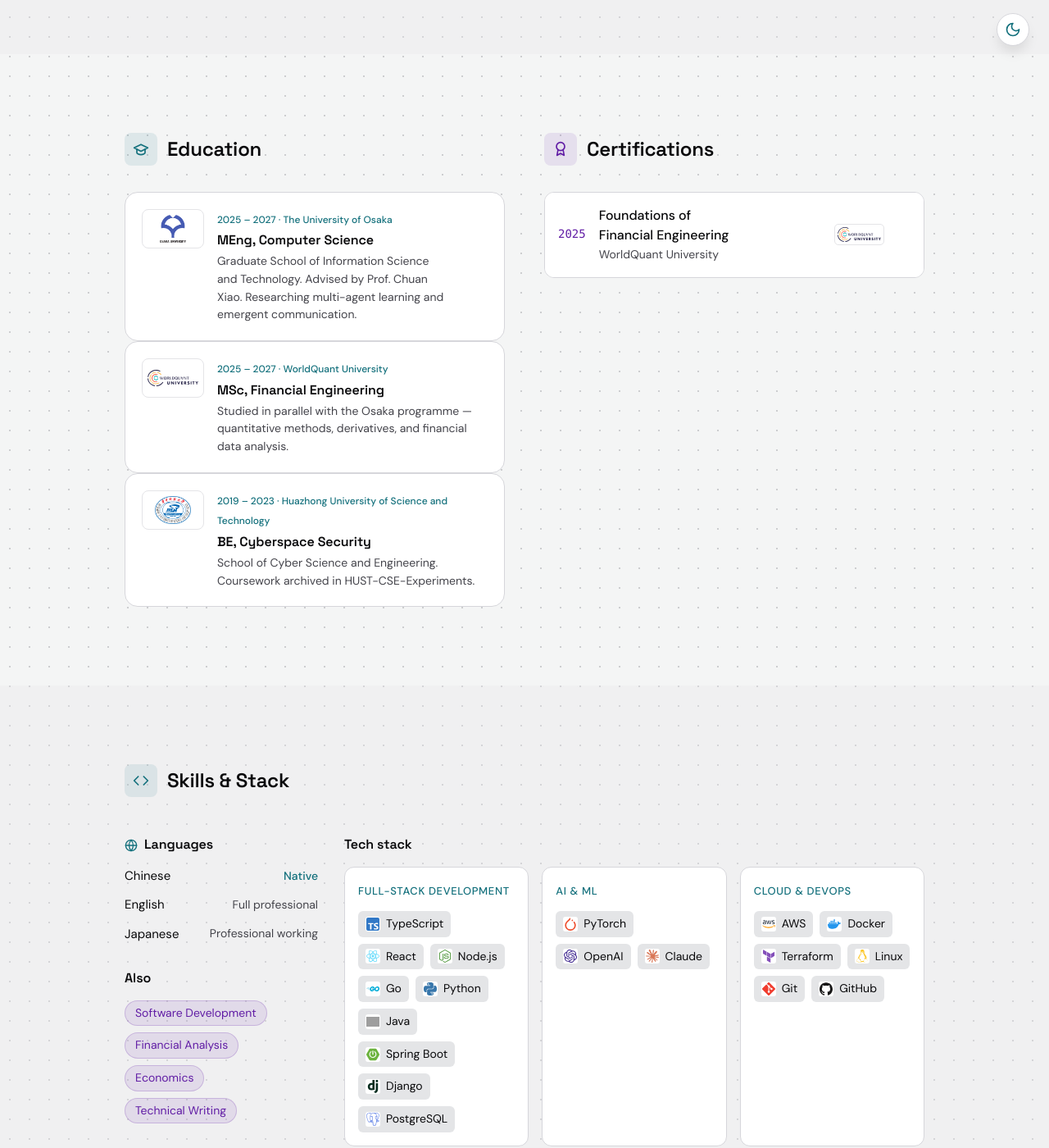
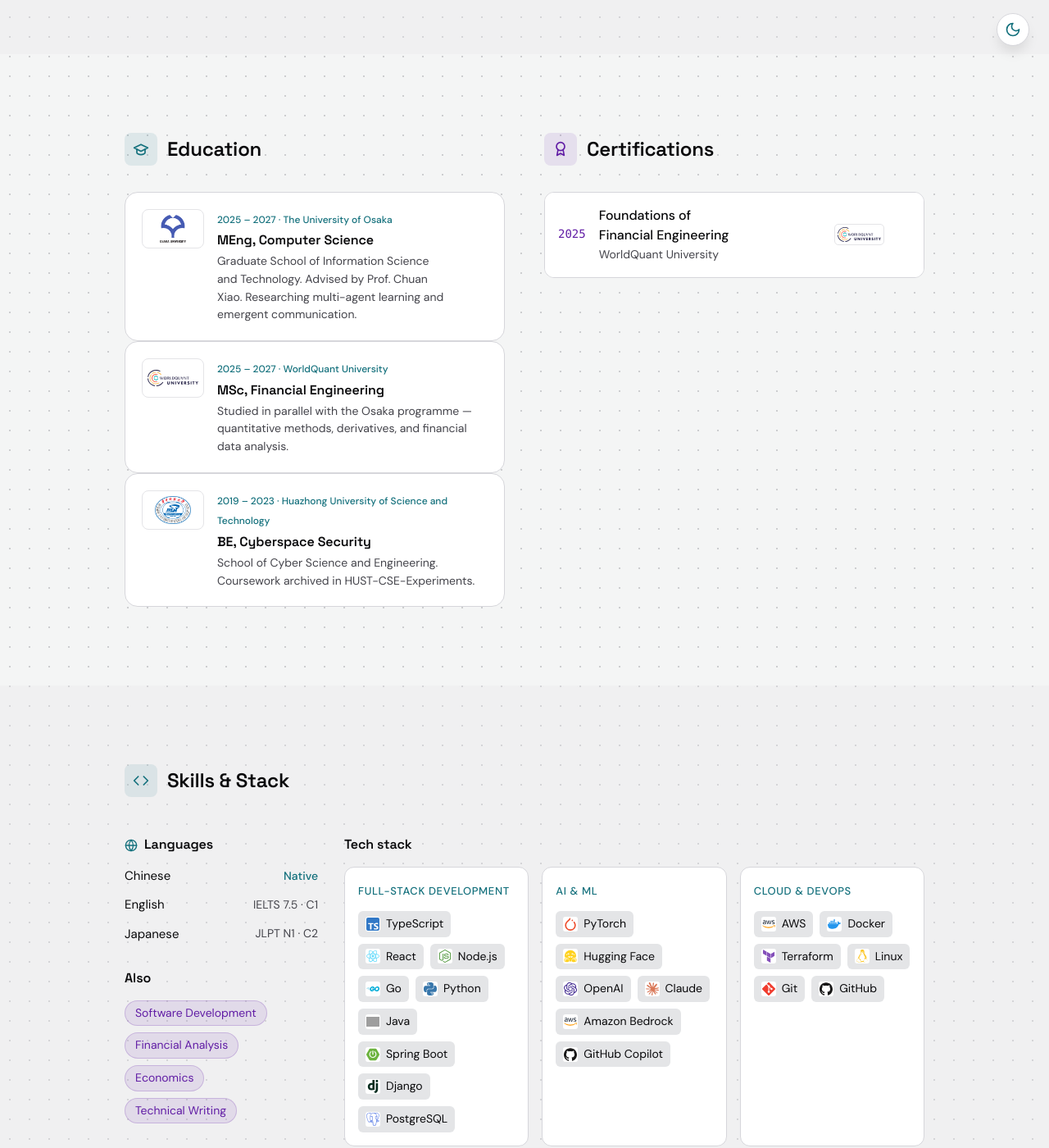
Before and after one commit to zichuanxu/zichuanxu.github.io, a Jekyll site: the page built from _pages/about.html, in a window 1280 px wide and 1400 px high, scrolled down 5487 px. Shown: the whole window at 82% size. Built offline with Jekyll 4.4.1, drawn with Linux system fonts in a browser that asks for light colours; grey boxes are pictures that could not be loaded.

Commit message:
content: enrich homepage profile details and links

```diff
--- a/_pages/about.html
+++ b/_pages/about.html
@@ -160,9 +160,9 @@
         <div class="sf-featured">
           <span class="sf-featured-label">Currently at</span>
           <div class="sf-featured-row">
-            <span class="sf-featured-item">Initial. S</span>
-            <span class="sf-featured-item">The University of Osaka</span>
-            <span class="sf-featured-item">WorldQuant University</span>
+            <a class="sf-featured-item" href="https://mykura.ai/" target="_blank" rel="noopener">Initial. S</a>
+            <a class="sf-featured-item" href="https://www.osaka-u.ac.jp/ja" target="_blank" rel="noopener">The University of Osaka</a>
+            <a class="sf-featured-item" href="https://www.wqu.edu/" target="_blank" rel="noopener">WorldQuant University</a>
           </div>
         </div>
       </div>
@@ -248,10 +248,10 @@
         <!-- Initial. S -->
         <div class="reveal sf-role" style="--reveal-delay: 0.1s">
           <div class="sf-role-head">
-            <div class="sf-role-brand">
+            <a class="sf-role-brand" href="https://mykura.ai/" target="_blank" rel="noopener">
               <img src="/images/mykura.png" alt="" loading="lazy" decoding="async" />
               <h3>Initial. S Co. Ltd.</h3>
-            </div>
+            </a>
             <span class="sf-role-place">Tokyo, Japan</span>
             <span class="sf-badge is-live"><span class="sf-dot-live" aria-hidden="true"></span>Current</span>
           </div>
@@ -285,10 +285,10 @@
         <!-- Rakuten -->
         <div class="reveal sf-role" style="--reveal-delay: 0.1s">
           <div class="sf-role-head">
-            <div class="sf-role-brand">
+            <a class="sf-role-brand" href="https://global.rakuten.com/corp/" target="_blank" rel="noopener">
               <img src="/images/rakuten-logo.png" alt="" loading="lazy" decoding="async" />
               <h3>Rakuten</h3>
-            </div>
+            </a>
             <span class="sf-role-place">Tokyo, Japan</span>
           </div>
           <p class="sf-role-title">Application Engineer</p>
@@ -313,10 +313,10 @@
         <!-- Dameng -->
         <div class="reveal sf-role" style="--reveal-delay: 0.1s">
           <div class="sf-role-head">
-            <div class="sf-role-brand">
-              <img src="/images/DM.png" alt="" loading="lazy" decoding="async" />
+            <a class="sf-role-brand" href="https://www.dameng.com/" target="_blank" rel="noopener">
+              <img class="is-dameng" src="/images/DM.png" alt="" loading="lazy" decoding="async" />
               <h3>Wuhan Dameng Data Co. Ltd.</h3>
-            </div>
+            </a>
             <span class="sf-role-place">Shanghai, China</span>
           </div>
           <p class="sf-role-title">Development Engineer</p>
@@ -344,10 +344,10 @@
         <!-- NSFOCUS -->
         <div class="reveal sf-role" style="--reveal-delay: 0.1s">
           <div class="sf-role-head">
-            <div class="sf-role-brand">
+            <a class="sf-role-brand" href="https://www.nsfocus.com.cn/" target="_blank" rel="noopener">
               <img src="/images/NSFOCUS.png" alt="" loading="lazy" decoding="async" />
               <h3>NSFOCUS</h3>
-            </div>
+            </a>
             <span class="sf-role-place">Wuhan, China</span>
           </div>
           <p class="sf-role-title">Research and Development Engineer</p>
@@ -367,10 +367,10 @@
         <!-- Virginia Tech -->
         <div class="reveal sf-role" style="--reveal-delay: 0.1s">
           <div class="sf-role-head">
-            <div class="sf-role-brand">
+            <a class="sf-role-brand" href="https://www.vt.edu/" target="_blank" rel="noopener">
               <img src="/images/VT.svg" alt="" loading="lazy" decoding="async" />
               <h3>Virginia Tech</h3>
-            </div>
+            </a>
             <span class="sf-role-place">Blacksburg, Virginia, USA</span>
           </div>
           <p class="sf-role-title">Undergraduate Research Assistant</p>
@@ -582,9 +582,13 @@
 
             <div class="reveal" style="--reveal-delay: 0.1s">
               <div class="sf-edu">
-                <img src="/images/UO.png" alt="" loading="lazy" decoding="async" />
+                <a class="sf-edu-logo-link" href="https://www.osaka-u.ac.jp/ja" target="_blank" rel="noopener">
+                  <img src="/images/UO.png" alt="The University of Osaka" loading="lazy" decoding="async" />
+                </a>
                 <div>
-                  <span class="sf-edu-meta">2025 &ndash; 2027 &middot; The University of Osaka</span>
+                  <span class="sf-edu-meta">2025 &ndash; 2027 &middot;
+                    <a class="sf-edu-school" href="https://www.osaka-u.ac.jp/ja" target="_blank" rel="noopener">The University of Osaka</a>
+                  </span>
                   <h3>MEng, Computer Science</h3>
                   <p>Graduate School of Information Science and Technology. Advised by
                     <a href="https://sites.google.com/site/chuanxiao1983/" target="_blank" rel="noopener">Prof. Chuan
@@ -596,9 +600,13 @@
 
             <div class="reveal" style="--reveal-delay: 0.2s">
               <div class="sf-edu">
-                <img src="/images/wqu.svg" alt="" loading="lazy" decoding="async" />
+                <a class="sf-edu-logo-link" href="https://www.wqu.edu/" target="_blank" rel="noopener">
+                  <img src="/images/wqu.svg" alt="WorldQuant University" loading="lazy" decoding="async" />
+                </a>
                 <div>
-                  <span class="sf-edu-meta">2025 &ndash; 2027 &middot; WorldQuant University</span>
+                  <span class="sf-edu-meta">2025 &ndash; 2027 &middot;
+                    <a class="sf-edu-school" href="https://www.wqu.edu/" target="_blank" rel="noopener">WorldQuant University</a>
+                  </span>
                   <h3>MSc, Financial Engineering</h3>
                   <p>Studied in parallel with the Osaka programme &mdash; quantitative methods,
                     derivatives, and financial data analysis.</p>
@@ -608,10 +616,13 @@
 
             <div class="reveal" style="--reveal-delay: 0.3s">
               <div class="sf-edu">
-                <img src="/images/HUST.png" alt="" loading="lazy" decoding="async" />
+                <a class="sf-edu-logo-link" href="https://www.hust.edu.cn/" target="_blank" rel="noopener">
+                  <img src="/images/HUST.png" alt="Huazhong University of Science and Technology" loading="lazy" decoding="async" />
+                </a>
                 <div>
-                  <span class="sf-edu-meta">2019 &ndash; 2023 &middot; Huazhong University of Science and
-                    Technology</span>
+                  <span class="sf-edu-meta">2019 &ndash; 2023 &middot;
+                    <a class="sf-edu-school" href="https://www.hust.edu.cn/" target="_blank" rel="noopener">Huazhong University of Science and Technology</a>
+                  </span>
                   <h3>BE, Cyberspace Security</h3>
                   <p>School of Cyber Science and Engineering. Coursework archived in
                     <a href="https://github.com/zichuanxu/HUST-CSE-Experiments" target="_blank"
@@ -685,8 +696,8 @@
             </h3>
             <div>
               <div class="sf-lang-row is-native"><span>Chinese</span><span>Native</span></div>
-              <div class="sf-lang-row"><span>English</span><span>Full professional</span></div>
-              <div class="sf-lang-row"><span>Japanese</span><span>Professional working</span></div>
+              <div class="sf-lang-row"><span>English</span><span>IELTS 7.5 &middot; C1</span></div>
+              <div class="sf-lang-row"><span>Japanese</span><span>JLPT N1 &middot; C2</span></div>
             </div>
             <h3 style="margin-top: 32px">Also</h3>
             <div class="sf-soft">
@@ -706,7 +717,7 @@
                 Group separator is "@" and item separator "," — never ";", which would
                 tear HTML entities such as "&amp;" in half.
               {%- endcomment -%}
-              {% assign stacks = "Full-stack development|typescript:TypeScript,react:React,nodedotjs:Node.js,go:Go,python:Python,openjdk:Java,springboot:Spring Boot,django:Django,postgresql:PostgreSQL@AI &amp; ML|pytorch:PyTorch,openai:OpenAI,claude:Claude@Cloud &amp; DevOps|aws:AWS,docker:Docker,terraform:Terraform,linux:Linux,git:Git,github:GitHub" | split: "@" %}
+              {% assign stacks = "Full-stack development|typescript:TypeScript,react:React,nodedotjs:Node.js,go:Go,python:Python,openjdk:Java,springboot:Spring Boot,django:Django,postgresql:PostgreSQL@AI &amp; ML|pytorch:PyTorch,huggingface:Hugging Face,openai:OpenAI,claude:Claude,aws:Amazon Bedrock,github:GitHub Copilot@Cloud &amp; DevOps|aws:AWS,docker:Docker,terraform:Terraform,linux:Linux,git:Git,github:GitHub" | split: "@" %}
               {% for stack in stacks %}
               {% assign bits = stack | split: "|" %}
               <div class="sf-stack">
@@ -768,10 +779,6 @@
         </div>
         <p class="sf-colophon">
           &copy; {{ 'now' | date: '%Y' }} Zichuan Xu
-          <span class="sep">|</span>
-          <a href="https://github.com/zichuanxu" target="_blank" rel="noopener">GitHub</a>
-          <span class="sep">|</span>
-          <a href="/blog/">Blog</a>
         </p>
       </div>
     </footer>
--- a/assets/css/site-2026.css
+++ b/assets/css/site-2026.css
@@ -1858,7 +1858,13 @@
   gap: 4px 16px;
   margin-bottom: 8px;
 }
-.sf-role-brand { display: flex; align-items: center; gap: 12px; }
+.sf-role-brand {
+  display: flex;
+  align-items: center;
+  gap: 12px;
+  color: inherit;
+  text-decoration: none;
+}
 /* Height-driven rather than square: wordmark logos (Rakuten, WQU) are ~3:1 and
    were shrinking to illegibility inside a 40px box. */
 .sf-role-brand img {
@@ -1872,13 +1878,19 @@
   padding: 7px;
   border: 1px solid var(--border-soft);
 }
+.sf-role-brand img.is-dameng {
+  object-fit: cover;
+  object-position: left center;
+}
 .sf-role-brand h3 {
   font-family: var(--font-display);
   font-size: 24px;
   font-weight: 700;
   margin: 0;
   letter-spacing: -0.01em;
-}
+  transition: color var(--motion-base);
+}
+.sf-role-brand:hover h3 { color: var(--accent); }
 .sf-role-place { font-size: 14px; color: var(--muted); }
 .sf-role-title { color: var(--accent); font-weight: 500; margin: 0 0 4px; }
 .sf-role-period { font-size: 14px; color: var(--muted); margin: 0 0 8px; }
@@ -2073,6 +2085,7 @@
 }
 .sf-edu:hover { border-color: color-mix(in oklab, var(--accent) 30%, transparent); }
 .sf-edu + .sf-edu { margin-top: 16px; }
+.sf-edu-logo-link { display: block; flex: none; align-self: flex-start; }
 /* Fixed slot, not auto width: the three marks have wildly different aspect
    ratios (Osaka ~1:1, WQU ~3:1), and an auto-width logo pushes each card's
    text column to a different x. object-fit keeps every mark undistorted. */
@@ -2088,6 +2101,8 @@
   border: 1px solid var(--border-soft);
 }
 .sf-edu-meta { font-size: 12px; color: var(--accent); font-weight: 500; }
+.sf-edu-school { color: inherit; text-decoration: none; }
+.sf-edu-school:hover { text-decoration: underline; text-underline-offset: 2px; }
 .sf-edu h3 {
   font-family: var(--font-display);
   font-size: 16px;
@@ -2239,9 +2254,6 @@
 .sf-cta svg { width: 16px; height: 16px; }
 .sf-linkedin { color: var(--linkedin); }
 .sf-colophon { margin-top: 48px; font-size: 12px; color: var(--muted); }
-.sf-colophon a { color: inherit; text-decoration: none; }
-.sf-colophon a:hover { color: var(--accent); }
-.sf-colophon .sep { margin-inline: 8px; color: var(--border); }
 
 /* -- utility --------------------------------------------------------------- */
 .sr-only {
@@ -2295,6 +2307,7 @@
   font-size: 14px;
   font-weight: 500;
   color: var(--muted);
+  text-decoration: none;
   opacity: 0.8;
   transition: opacity var(--motion-base);
 }
```
Also changed, not shown: images/tech/huggingface.svg (added).
